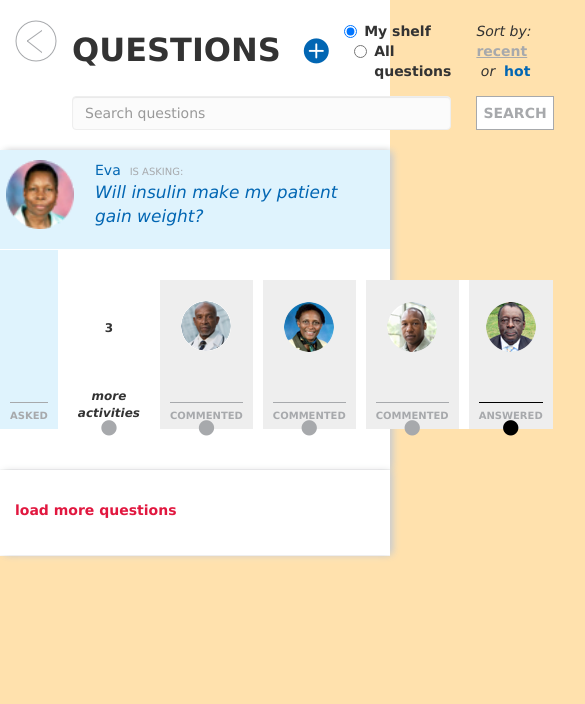
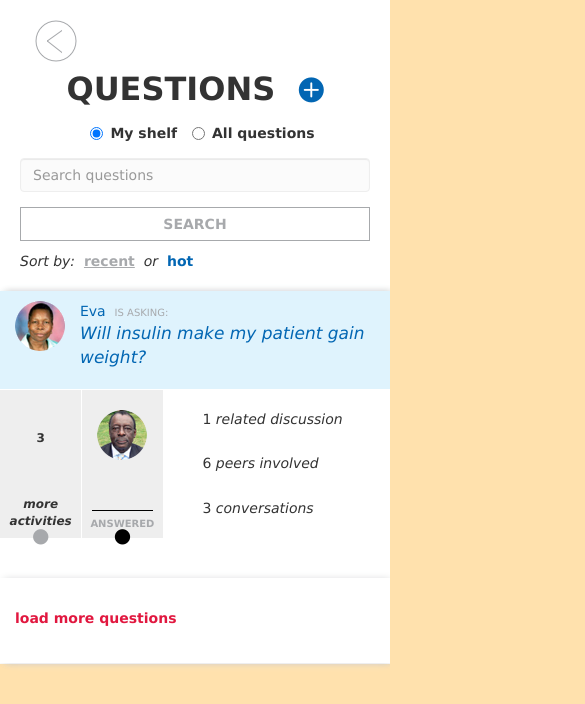
Before and after one commit to tomekpiotrowski/test-project, a website: page index.html in a window 390 px wide. Shown: the top 704 px of the page, 585 px wide, since content can reach past the window. Drawn offline with nearby package versions, Linux system fonts and the light colour scheme; some packages are replaced by stand-ins of ours; a web font is replaced by a local one.

Commit message:
applied RWD to the all-questions view

```diff
--- a/app/components/home/_home.html
+++ b/app/components/home/_home.html
@@ -1,12 +1,12 @@
 <div id="home">
 	<header>
 		<div class="container">
-			<div class="row display-flex">
-				<div class="col-md-2">
+			<div class="row">
+				<div class="col-md-2 col-sm-2 col-xs-12">
 					<input type="image" src="app/assets/img/arrow_left.png" alt="previous page" />
 				</div>
-				<div class="col-md-6">
-					<div class="row display-flex">
+				<div class="col-md-6 col-sm-7 col-xs-12">
+					<div class="row" id="top-header">
 						<span id="title">
 							<span>Questions&nbsp;&nbsp;</span>
 							<input type="image" src="app/assets/img/button_plus.png" alt="add question" />
@@ -26,7 +26,7 @@
 						<input type="text" class="form-control" placeholder="Search questions" id="searchField" />
 					</div>
 				</div>
-				<div class="col-md-2" id="searchButtonCol">
+				<div class="col-md-2 col-sm-3 col-xs-12" id="searchButtonCol">
 					<div class="row">
 						<div class="pull-right">
 							<span>Sort by:&nbsp;</span>
@@ -37,21 +37,21 @@
 						<button class="button-block">Search</button>
 					</div>
 				</div>
-				<div class="col-md-2"></div>
+				<div class="col-md-2 hidden-sm hidden-xs"></div>
 			</div>
 		</div>
 	</header>
 
 	<div class="container" id="questions">
 		<div class="row">
-			<div class="col-md-offset-2 col-md-8 question-container">
+			<div class="col-md-offset-2 col-md-8 col-sm-12 col-xs-12 question-container">
 				<div class="row">
-					<div class="col-md-9">
+					<div class="col-md-9 col-sm-12 col-xs-12">
 						<div class="row question-section">
-							<div class="col-md-2 op-picture">
+							<div class="col-md-2 col-sm-2 col-xs-2 op-picture">
 								<img src="app/assets/img/profile-pictures/profile_pic1.png" />
 							</div>
-							<div class="col-md-10">
+							<div class="col-md-10 col-sm-10 col-xs-10">
 								<div>
 									<span class="op-name">Eva&nbsp;</span>
 									<span class="question-phrase">is asking:</span>
@@ -62,49 +62,49 @@
 							</div>
 						</div>
 					</div>
-					<div class="col-md-3"></div>
+					<div class="col-md-3 hidden-sm hidden-xs"></div>
 				</div>
 				<div class="row display-flex">
-					<div class="col-md-9 comment-section">
+					<div class="col-md-9 col-sm-5 col-xs-5 comment-section">
 						<div class="row display-flex">
-							<div class="col-md-2 question-column">
+							<div class="col-md-2 col-sm-4 hidden-xs question-column">
 								<hr class="line">
 								<span>asked</span>
 							</div>
-							<div class="col-md-2 more-column">
+							<div class="col-md-2 col-sm-4 col-xs-6 more-column">
 								<span class="num">3</span>
 								<span class="more">more activities</span>
 							</div>
-							<div class="col-md-2 comment-column">
+							<div class="col-md-2 hidden-sm hidden-xs comment-column">
 								<img src="app/assets/img/profile-pictures/profile_pic2.png">
 								<hr class="line">
 								<span>commented</span>
 							</div>
-							<div class="col-md-2 comment-column">
+							<div class="col-md-2 hidden-sm hidden-xs comment-column">
 								<img src="app/assets/img/profile-pictures/profile_pic3.png">
 								<hr class="line">
 								<span>commented</span>
 							</div>
-							<div class="col-md-2 comment-column">
+							<div class="col-md-2 hidden-sm hidden-xs comment-column">
 								<img src="app/assets/img/profile-pictures/profile_pic4.png">
 								<hr class="line">
 								<span>commented</span>
 							</div>
-							<div class="col-md-2 comment-column answered">
+							<div class="col-md-2 col-sm-4 col-xs-6 comment-column answered">
 								<img src="app/assets/img/profile-pictures/profile_pic5.png">
 								<hr class="line">
 								<span>answered</span>
 							</div>
 						</div>
 					</div>
-					<div class="col-md-3 question-info">
+					<div class="col-md-3 col-sm-7 col-xs-7 question-info">
 						<div>1 <span>related discussion</span></div>
 						<div>6 <span>peers involved</span></div>
 						<div>3 <span>conversations</span></div>
 					</div>
 				</div>
 			</div>
-			<div class="col-md-2"></div>
+			<div class="col-md-2 hidden-sm hidden-xs"></div>
 		</div>
 
 		<div class="row">
--- a/app/components/home/_home.scss
+++ b/app/components/home/_home.scss
@@ -3,10 +3,38 @@ Main structure
  */
 
 #home {
+	@media screen and (max-width: 767px) {
+		header {
+			padding-right: 20px;
+			padding-left: 20px;
+		}
+	}
+
 	header {
 		background-color: #ffffff;
 		padding-top: 20px;
 		padding-bottom: 20px;
+
+		.container {
+			@media screen and (min-width: 768px) {
+				> .row {
+					@include display-flex;
+
+					#top-header {
+						@include display-flex;
+					}
+				}
+			}
+
+			> .row {
+
+				#top-header {
+
+					@media screen and (max-width: 767px) {
+						#title {
+							justify-content: center;
+						}
+					}
 
 					#title {
 						@include display-flex;
@@ -19,6 +47,26 @@ Main structure
 						}
 					}
 
+					@media screen and (max-width: 991px) {
+						#radioForm {
+							@include display-flex;
+							flex-direction: column;
+							align-content: flex-start;
+
+							.radio-inline {
+								margin-left: 0;
+							}
+						}
+					}
+
+					@media screen and (max-width: 767px) {
+						#radioForm {
+							flex-direction: row;
+							justify-content: center;
+							padding-top: 10px;
+						}
+					}
+
 					#radioForm {
 						margin-left: auto;
 						align-self: flex-end;
@@ -28,6 +76,7 @@ Main structure
 							font-weight: bold;
 						}
 					}
+				}
 
 				#searchField {
 					background-color: #fbfbfb;
@@ -35,12 +84,27 @@ Main structure
 					margin-top: 15px;
 				}
 
+				@media screen and (max-width: 767px) {
+					#searchButtonCol {
+						.row {
+							@include display-flex;
+							flex-direction: column-reverse;
+
+							.button-block {
+								margin-bottom: 10px;
+							}
+						}
+					}
+				}
+
 				#searchButtonCol {
 					font-style: italic;
 					@include column-bottom;
 
+					@media screen and (min-width: 768px) {
 						.row {
 							margin-left: 10px;
+						}
 					}
 
 					#recent {
@@ -69,6 +133,8 @@ Main structure
 					}
 				}
 			}
+		}
+	}
 
 	#questions {
 		background-color: #fbfbfb;
@@ -85,9 +151,11 @@ Main structure
 				padding-top: 10px;
 				padding-bottom: 20px;
 
+				@media screen and (min-width: 768px) {
 					.op-picture {
 						@include display-flex;
 						justify-content: center;
+					}
 				}
 
 				.op-name {
@@ -132,14 +200,26 @@ Main structure
 					}
 				}
 
+				@media screen and (max-width: 767px) {
+					.more-column {
+						background-color: #eeeeee;
+						border-top: 1px solid white;
+					}
+				}
+
+				@media screen and (min-width: 768px) {
+					.more-column {
+						border-left: $comment-section-border;
+						margin-top: 30px;
+					}
+				}
+
 				.more-column {
 					@include column-bottom;
 					align-items: center;
 					justify-content: space-between;
-					margin-top: 30px;
 					padding-bottom: $comment-secton-padding-bottom;
 					font-size: 1.2em;
-					border-left: $comment-section-border;
 
 					span {
 						&.num {
@@ -157,16 +237,28 @@ Main structure
 					}
 				}
 
+				@media screen and (min-width: 768px) {
+					.comment-column {
+						border-left: $comment-section-border;
+						margin-top: 30px;
+					}
+				}
+
+				@media screen and (max-width: 767px) {
+					.comment-column {
+						border-left: 1px solid white;
+						border-top: 1px solid white;
+					}
+				}
+
 				.comment-column {
 					@include column-bottom;
 					align-items: center;
 					background-color: #eeeeee;
 					color: $grey-color;
-					margin-top: 30px;
 					padding-top: 20px;
 					padding-bottom: $comment-secton-padding-bottom;
 					text-transform: uppercase;
-					border-left: $comment-section-border;
 
 					&:after {
 						@include dot(inherit);
@@ -189,12 +281,24 @@ Main structure
 				}
 			}
 
+			@media screen and (max-width: 767px) {
+				.question-info {
+					padding-top: 20px;
+					padding-bottom: 20px;
+				}
+			}
+
+			@media screen and (min-width: 768px) {
+				.question-info {
+					margin-top: 30px;
+				}
+			}
+
 			.question-info {
 				@include display-flex;
 				flex-direction: column;
 				justify-content: space-between;
 				padding-left: 40px;
-				margin-top: 30px;
 
 				span {
 					font-style: italic;
```
Also changed, not shown: app/application.css. Lines whose indentation alone changed are shown as unchanged.
